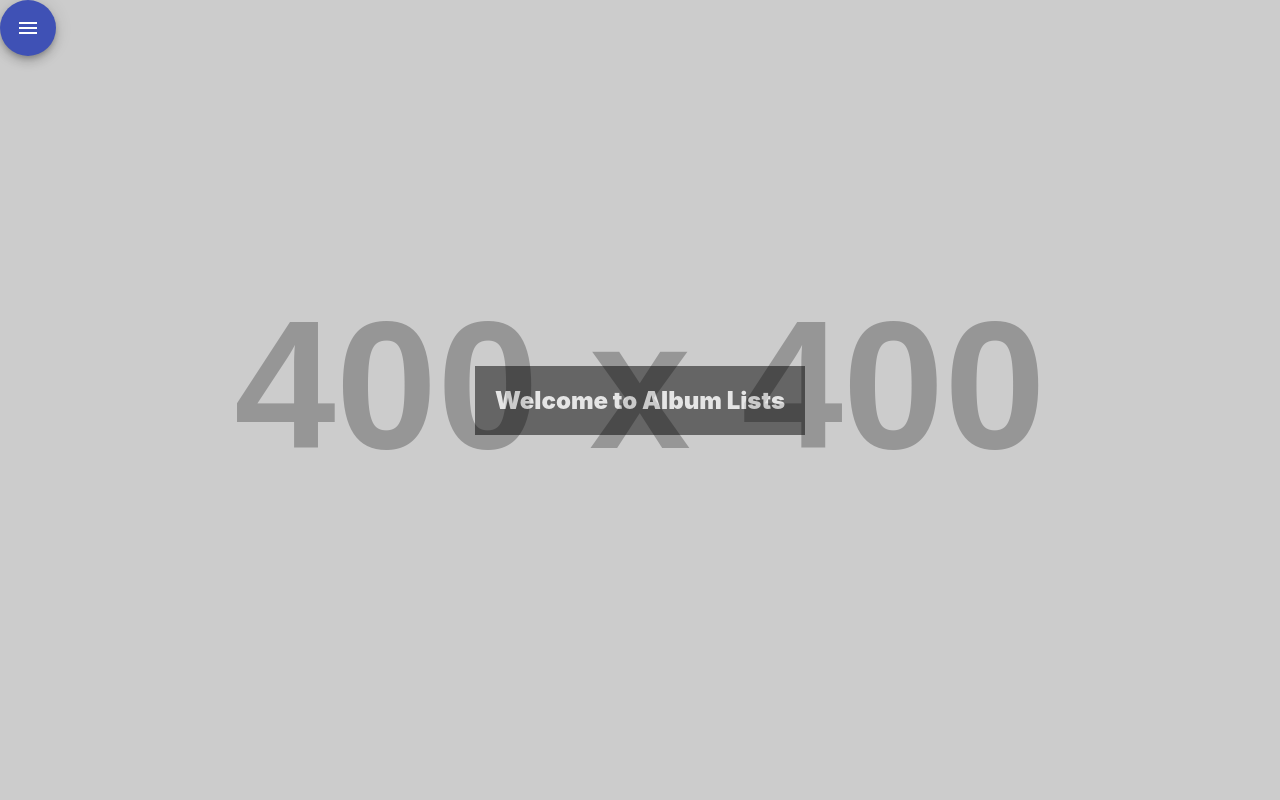
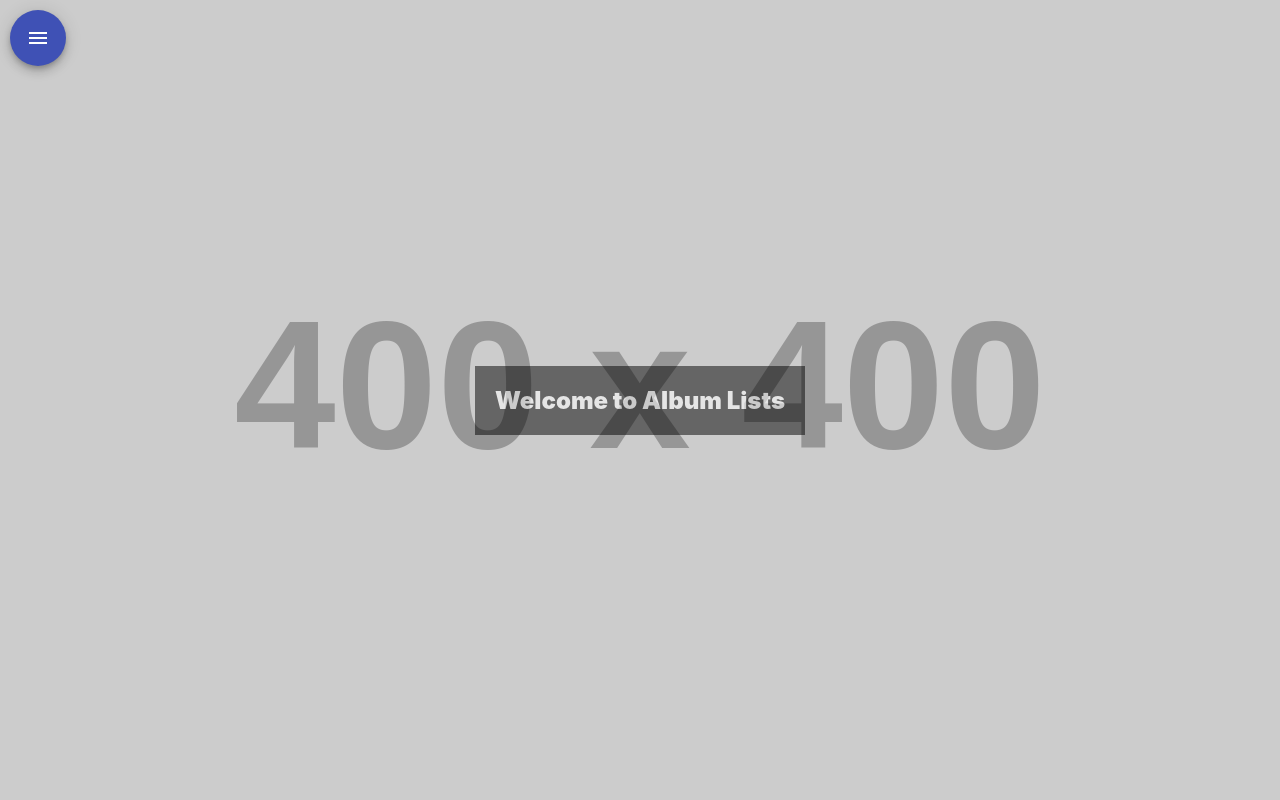
Before and after one commit to richardbmatic17/album-frontend, a React (Create React App) app: page /album in a window 1280 px wide. Shown: the top 800 px of the page. Built offline with nearby package versions, Linux system fonts and the light colour scheme.

Commit message:
added margin 10px in drawer

```diff
--- a/src/styles/DrawerStyles.js
+++ b/src/styles/DrawerStyles.js
@@ -3,6 +3,7 @@ import { makeStyles } from '@material-ui/core/styles';
 export default makeStyles({
   root: {
     position: 'absolute',
+    margin: '10px',
   },
   logo: {
     padding: '20px',
```
